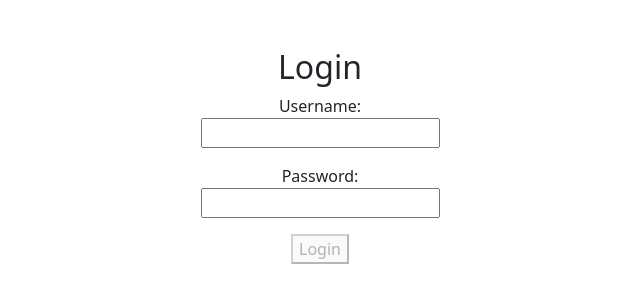
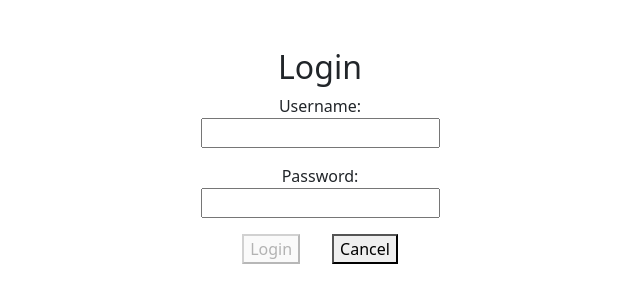
Before and after one commit to Rds1055/fall-22-dbgui, a React (Create React App) app in the folder frontend/: page /login in a window 1280 px wide. Shown: the top 302 px of the page, without its empty margins (308-948 px from the left). Built offline with nearby package versions, Linux system fonts and the light colour scheme.

Commit message:
Finish login navigation

```diff
--- a/frontend/src/components/App.jsx
+++ b/frontend/src/components/App.jsx
@@ -1,12 +1,11 @@
-import { Login } from "./pages/index";
+import { Home, Login } from "./pages/index";
 import {BrowserRouter as Router, Route, Routes} from 'react-router-dom';
 
 export const App = () => (
   <>
     <Router>
-      {/* <Layout account = {account} setAccount={setAccountValue}/> */}
       <Routes>
-        {/* <Route path="/" element={<Main setProduct={setProduct}/>} ></Route> */}
+        <Route path="/" element={<Home/>} ></Route>
         <Route path="/login" element={<Login/>} ></Route>
       </Routes>
     </Router>
--- /dev/null
+++ b/frontend/src/components/pages/Home.jsx
@@ -0,0 +1,17 @@
+import {useNavigate} from 'react-router-dom';
+
+export const Home = () => {
+    const navigate = useNavigate();
+    return (
+        <>
+            <button
+                type = "button"
+                onClick = {() => {
+                    navigate("/login");
+                }}
+            >
+                Login
+            </button>
+        </>
+    )
+}
--- a/frontend/src/components/pages/Login.jsx
+++ b/frontend/src/components/pages/Login.jsx
@@ -1,5 +1,6 @@
 import { useState } from "react";
 import { TextField } from "../common/index";
+import {useNavigate} from 'react-router-dom';
 
 export const Login = () => {
     // Set states for username and password
@@ -7,6 +8,9 @@ export const Login = () => {
     const [password, setPassword] = useState('');
     // Bool to track if valid login
     const [valid, setValid] = useState(1);
+
+    // Navigator
+    const navigate = useNavigate();
 
     const verifyLogin = (username, password) => {
         // Temporary until APIs are implemented
@@ -51,10 +55,19 @@ export const Login = () => {
                             Login
                         </button>
                     }
+                    {/* Cancel (Go back to home) */}
+                    <button
+                        type = "button"
+                        onClick = {() => {
+                            navigate("/");
+                        }}
+                    >
+                        Cancel
+                    </button>
                     {/* Invalid credentials */}
                     {
                         valid === undefined &&
-                        <p>Invalid login</p>
+                        <p id = "invalid-login">Invalid login</p>
                     }
                     {/* Valid credentials */}
                     {
--- a/frontend/src/components/pages/index.js
+++ b/frontend/src/components/pages/index.js
@@ -1 +1,2 @@
 export * from "./Login";
+export * from "./Home";
--- a/frontend/src/style.css
+++ b/frontend/src/style.css
@@ -17,3 +17,12 @@
 #login form input, #login form button {
     margin-bottom: 1rem;
 }
+
+#login form button {
+    display: inline;
+    margin: 0 1rem;
+}
+
+#invalid-login {
+    color: red;
+}
```
